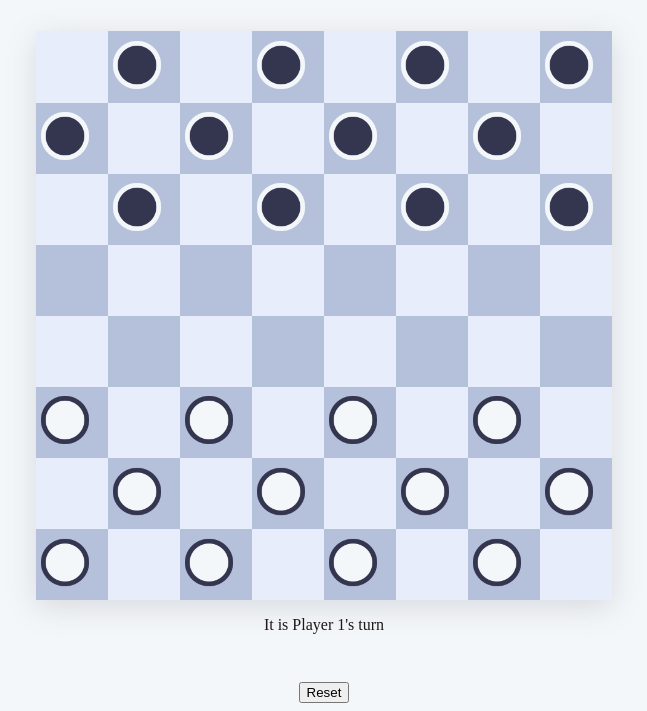
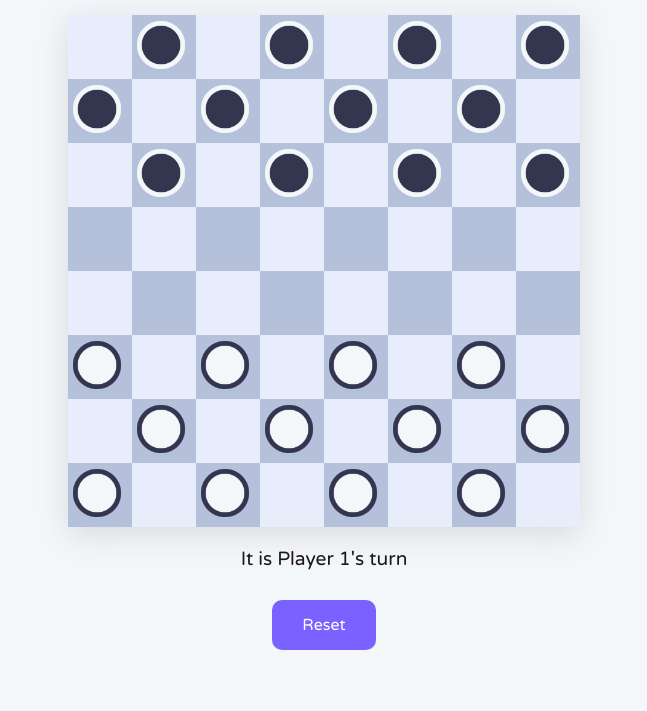
Before and after one commit to camcast04/checkers, a plain HTML site: page index.html in a window 1280 px wide. Shown: the part 105-816 px from the top of the page, without its empty margins (316-963 px from the left). Drawn offline with Linux system fonts and the light colour scheme; a web font is replaced by a local one.

Commit message:
changed styling

```diff
--- a/style.css
+++ b/style.css
@@ -1,25 +1,10 @@
-/* font: #1f1717
-dark-pieces: #34354e
-light-pieces: #f4f7fa
-light-check: #e7edfa
-dark-check: #b5c0da
-move-indicator: #b5a3ff
-page-background: #f4f7fa
-
-
-la-circle [&#xf111;]
-<i class="las la-circle"></i>
-<i class="lar la-circle"></i>
-
---
-king me dog
-<i class="las la-times-circle"></i>
-<i class="lar la-times-circle"></i>
-
-
-
-*/
 @import url('https://fonts.googleapis.com/css2?family=Pattaya&family=Roboto:ital,wght@0,100;0,300;0,400;0,500;0,700;0,900;1,100;1,300;1,400;1,500;1,700;1,900&family=Varela+Round&display=swap');
+@import url('https://fonts.googleapis.com/css2?family=Actor&family=Pattaya&family=Roboto:ital,wght@0,100;0,300;0,400;0,500;0,700;0,900;1,100;1,300;1,400;1,500;1,700;1,900&family=Varela+Round&display=swap');
+* {
+  margin: 0;
+  padding: 0;
+  box-sizing: border-box; /* Ensures padding and border are included in the element's total width and height */
+}
 
 body {
   background-color: #f4f7fa;
@@ -32,16 +17,15 @@ body {
 }
 
 h1 {
-  margin-bottom: 70px;
-  align-items: center;
+  margin-bottom: 30px;
   font-family: 'Pattaya', sans-serif;
+  font-size: 2.5em;
   font-weight: 400;
-  font-style: normal;
 }
 
 #gameboard {
-  width: 45vw;
-  height: 45vw;
+  width: 40vw;
+  height: 40vw;
   margin: 0 auto;
   display: flex;
   flex-wrap: wrap;
@@ -54,26 +38,11 @@ h1 {
   display: flex;
   justify-content: center;
   align-items: center;
-  position: relative; /* Ensure square maintains its size */
 }
 
 .square img {
-  max-width: 80%;
-  max-height: 80%;
-  object-fit: contain; /* This ensures the image scales within the square */
-}
-
-.light img {
-  width: 90%;
-  height: 90%;
-  align-items: center;
-  object-fit: contain;
-}
-
-.dark img {
-  width: 90%;
-  height: 90%;
-  align-items: center;
+  max-width: 90%;
+  max-height: 90%;
   object-fit: contain;
 }
 
@@ -84,6 +53,32 @@ h1 {
   background-color: #b5c0da;
 }
 
+p {
+  margin-top: 20px;
+  font-size: 1.2em;
+  font-family: 'Varela Round', sans-serif;
+  font-weight: 400;
+  font-style: normal;
+}
+
+#reset {
+  margin-top: 10px;
+  padding: 15px 30px;
+  font-size: 1em;
+  cursor: pointer;
+  background-color: #7b61ff;
+  color: #fff;
+  border: none;
+  border-radius: 10px;
+  transition: background-color 0.3s ease;
+  font-family: 'Varela Round', sans-serif;
+  font-weight: 400;
+  font-style: normal;
+}
+#reset:hover {
+  background-color: #6851cc;
+}
+
 @media (min-width: 600px) {
   .gameboard {
     width: 600px;
```
